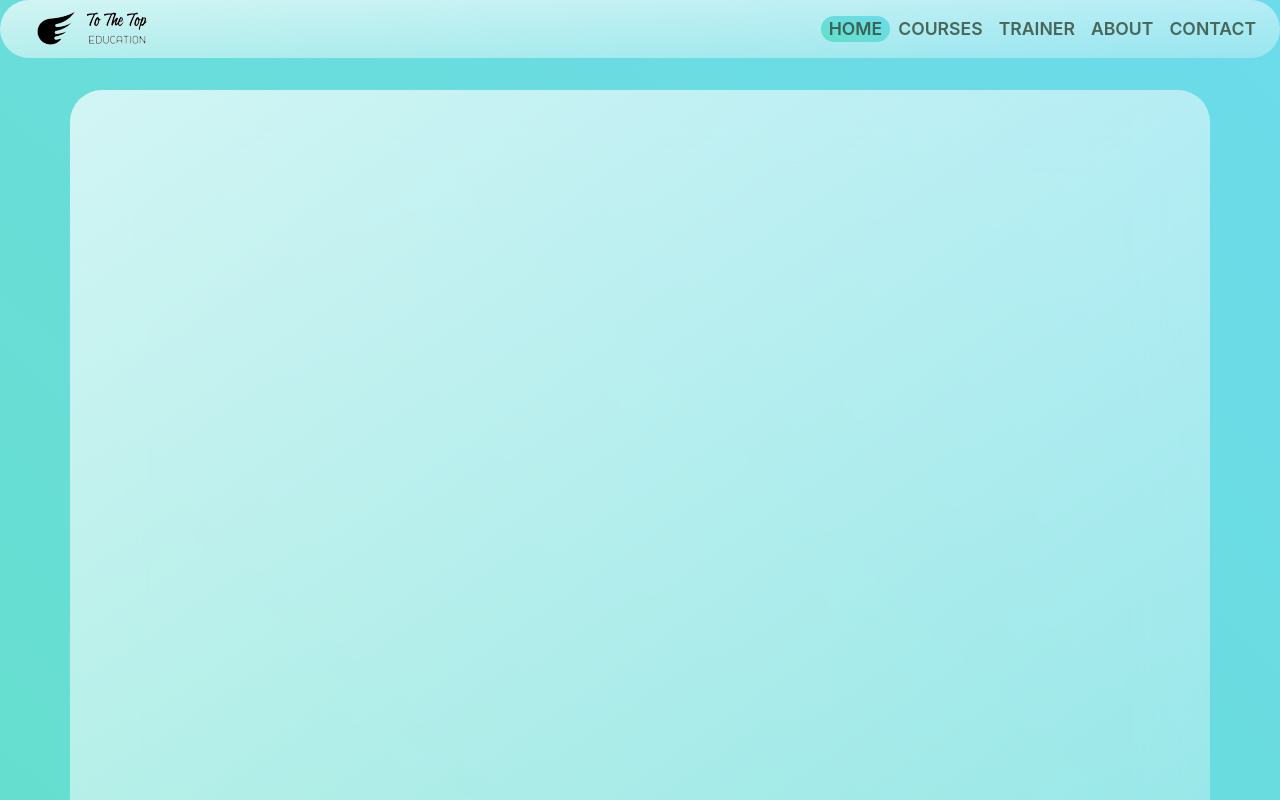
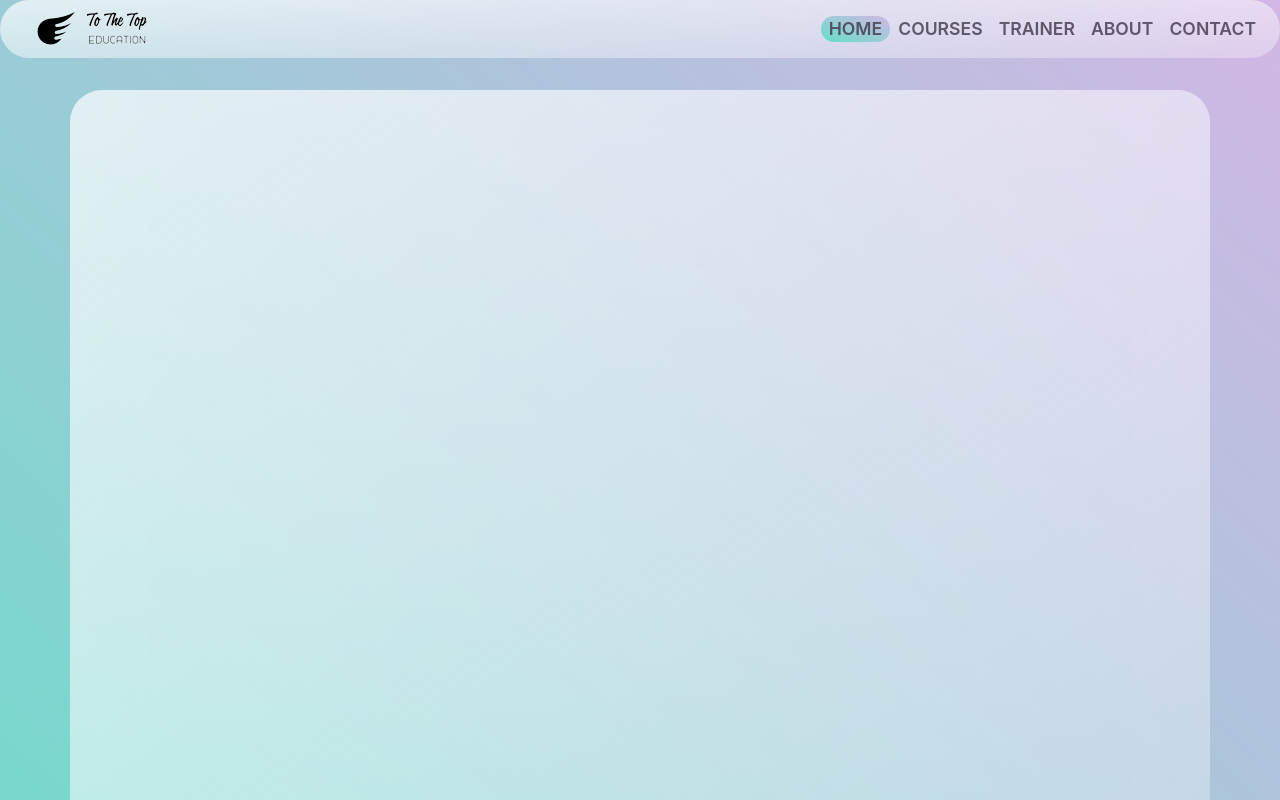
Before and after one commit to aungttant/Education, a plain HTML site: page index.html in a window 1280 px wide. Shown: the top 800 px of the page. Drawn offline with nearby package versions, Linux system fonts and the light colour scheme.

Commit message:
add template

```diff
--- a/css/style.css
+++ b/css/style.css
@@ -5,23 +5,23 @@
 }
 body {
     min-height: 100vh;
-    background: linear-gradient(to right top, #65dfc9, #6cdbeb);
+    background: linear-gradient(to right top, #65dfc9, #d2b7e5);
 }
 .link {
     padding-left: 0.5rem;
     padding-right: 0.5rem;
-    color: #2f4633;
+    color: #3f3649;
     font-size: 1.1rem;
     font-weight: 600;
     opacity: 0.8;
 }
 .link:hover {
     text-decoration: none;
-    background-color: #658e6c;
-    color: black;
+    background-color: #d2b7e5;
+    color: rgb(14, 13, 13);
     display: flex;
     min-height: 3vh;
-    background: linear-gradient(to right top, #65dfc9, #6cdbeb);
+    background: linear-gradient(to right top, #65dfc9, #d2b7e5);
     border-radius: 2rem;
     box-sizing: border-box;
   box-shadow:  8px 8px 8px #0E0D1F,15px 15px 15px #6cdbeb;
@@ -32,7 +32,7 @@ body {
     border-radius: 2rem;
 }
 .current {
-    background: linear-gradient(to right top, #65dfc9, #6cdbeb);
+    background: linear-gradient(to right top, #65dfc9, #d2b7e5);
     border-radius: 2rem;
 }
 .container{
```
